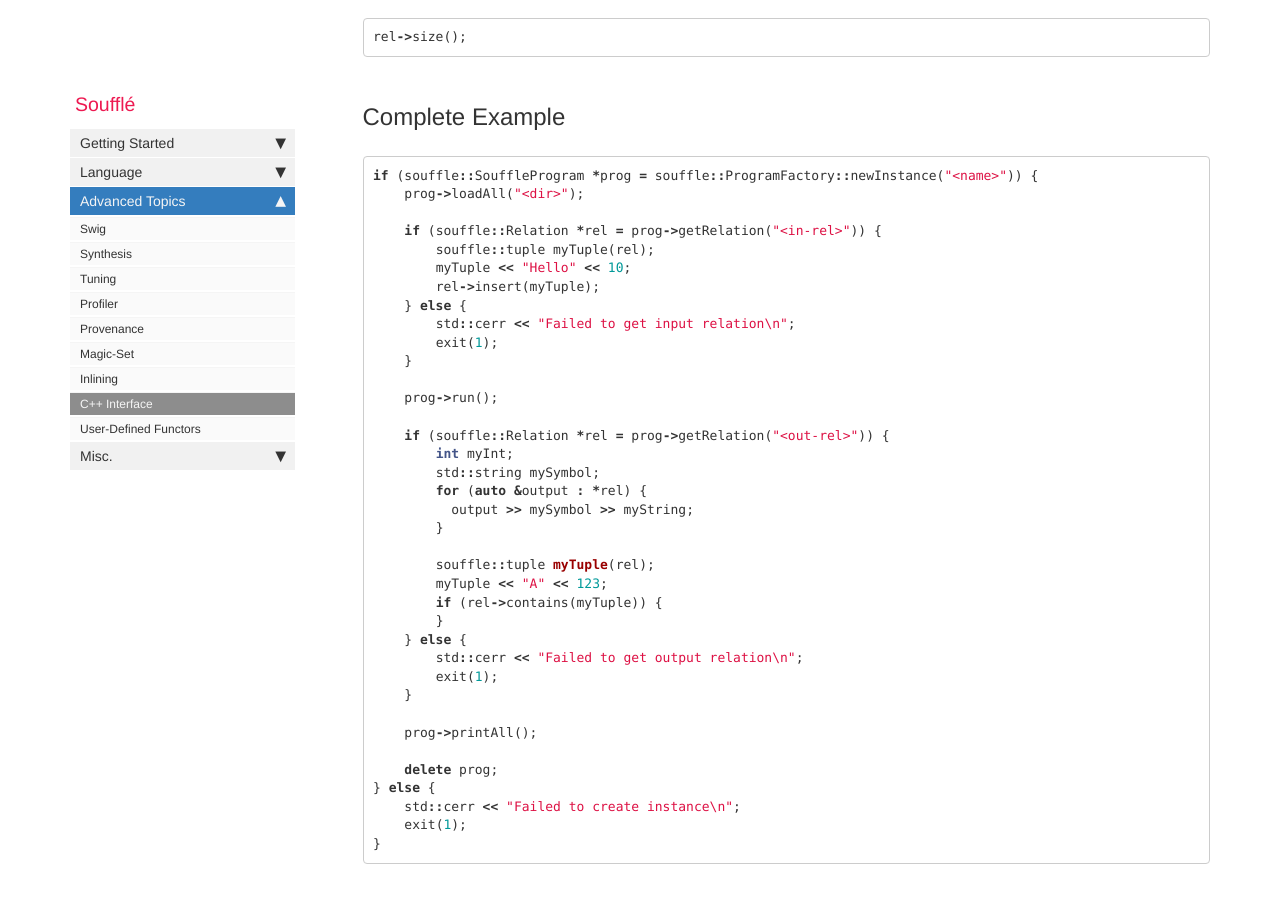
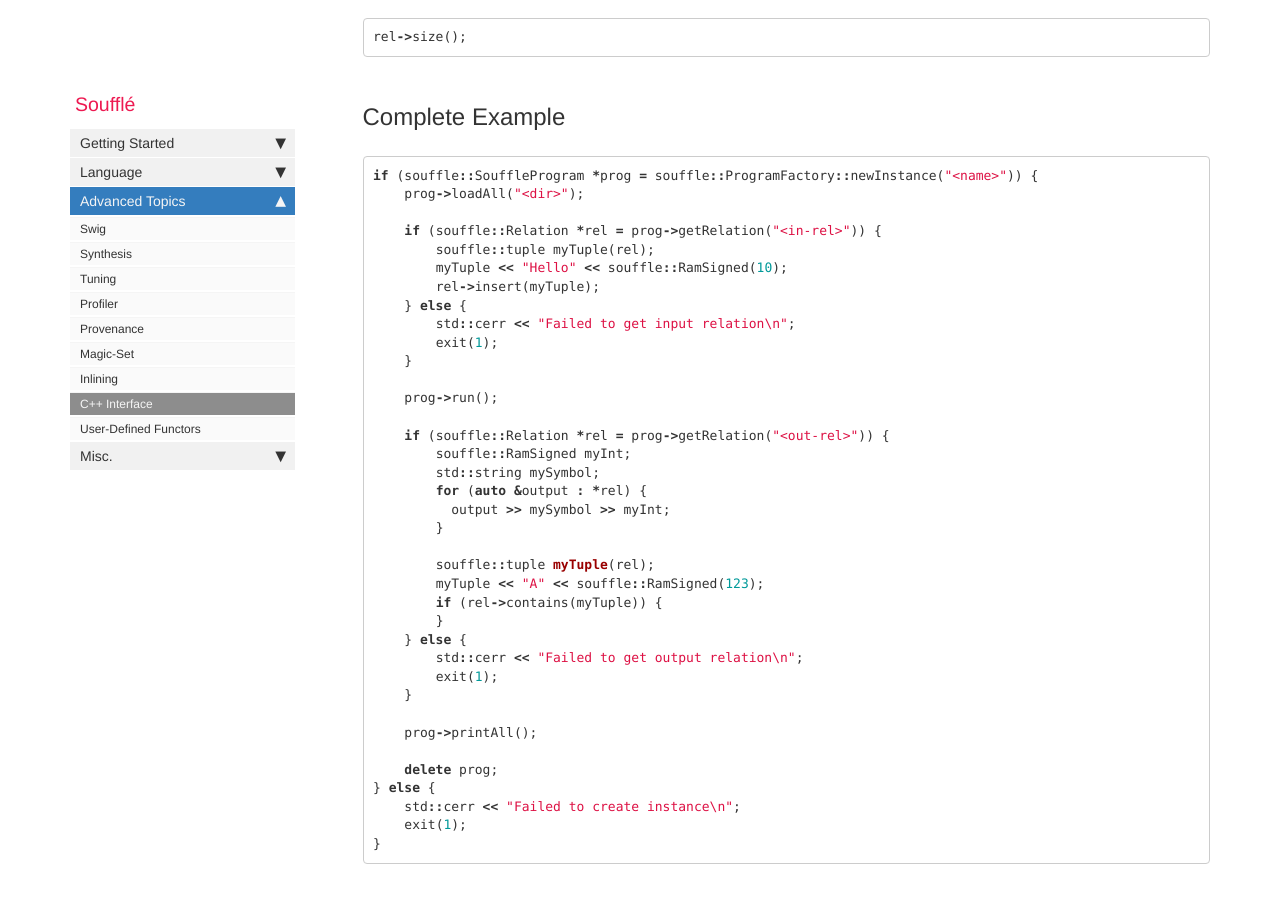
Before and after one commit to souffle-lang/souffle-lang.github.io, a Jekyll site: the page built from pages/docs/interface.md, in a window 1280 px wide and 900 px high, scrolled down 3949 px. Built offline with Jekyll 4.4.1, drawn with Linux system fonts in a browser that asks for light colours; comment, search, counter and statistics services are not loaded.

Commit message:
Update interface.md

```diff
--- a/pages/docs/interface.md
+++ b/pages/docs/interface.md
@@ -172,7 +172,7 @@ if (souffle::SouffleProgram *prog = souffle::ProgramFactory::newInstance("<name>
 
     if (souffle::Relation *rel = prog->getRelation("<in-rel>")) {
         souffle::tuple myTuple(rel);
-        myTuple << "Hello" << 10;
+        myTuple << "Hello" << souffle::RamSigned(10);
         rel->insert(myTuple);
     } else {
         std::cerr << "Failed to get input relation\n";
@@ -182,14 +182,14 @@ if (souffle::SouffleProgram *prog = souffle::ProgramFactory::newInstance("<name>
     prog->run();
 
     if (souffle::Relation *rel = prog->getRelation("<out-rel>")) {
-        int myInt;
+        souffle::RamSigned myInt;
         std::string mySymbol;
         for (auto &output : *rel) {
-          output >> mySymbol >> myString;
+          output >> mySymbol >> myInt;
         }
 
         souffle::tuple myTuple(rel);
-        myTuple << "A" << 123;
+        myTuple << "A" << souffle::RamSigned(123);
         if (rel->contains(myTuple)) {
         }
     } else {
```
